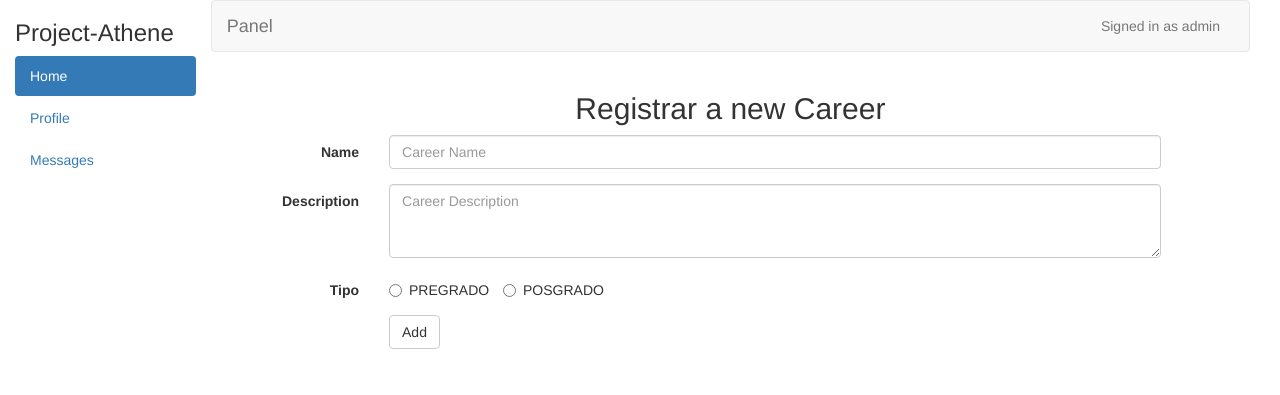
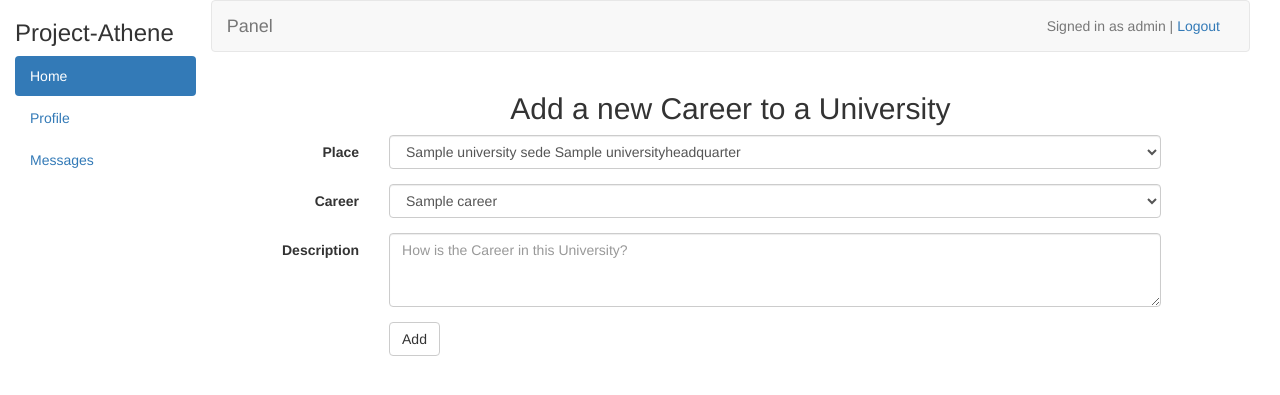
Before and after one commit to andressmateo/findu, a Flask app: page /test in a window 1280 px wide. Shown: the top 395 px of the page. Run offline with Flask 2, Linux system fonts and the light colour scheme; tables that the repository leaves empty hold one stand-in row (values such as "Sample post"); some libraries are stand-ins or nearby versions.

Commit message:
Panel para asignar carreras a universidades listo

```diff
--- /dev/null
+++ b/app/templates/form_careeratuniversity.html
@@ -0,0 +1,39 @@
+{% extends "panel_base.html" %}
+{% block body %}
+<h2 class="text-center" xmlns="http://www.w3.org/1999/html">Add a new Career to a University</h2>
+<form class="form-horizontal" role="form" action="{{ url_for('panel_add_careeratuniversity') }}"
+        method="post">
+    <div class="form-group">
+        <label for="selectName" class="col-sm-2 control-label">Place</label>
+        <div class="col-sm-9">
+            <select class="form-control" id="selectName" name="place_id">
+                {% for place in places %}
+                <option value="{{ place.id }}">{{ place.university_and_campus }}</option>
+                {% endfor %}
+            </select>
+        </div>
+    </div>
+    <div class="form-group">
+        <label for="selectName" class="col-sm-2 control-label">Career</label>
+        <div class="col-sm-9">
+            <select class="form-control" id="selectCarrer" name="career_id">
+                {% for career in careers %}
+                <option value="{{ career.id }}">{{ career.name }}</option>
+                {% endfor %}
+            </select>
+        </div>
+    </div>
+    <div class="form-group">
+        <label for="textareaDescription" class="col-sm-2 control-label">Description</label>
+        <div class="col-sm-9">
+            <textarea name="description" id="textareaDescription" class="form-control" rows="3"
+                      placeholder="How is the Career in this University?" required></textarea>
+        </div>
+    </div>
+    <div class="form-group">
+        <div class="col-sm-offset-2 col-sm-10">
+            <button type="submit" class="btn btn-default">Add</button>
+        </div>
+    </div>
+</form>
+{% endblock %}
--- a/app/templates/login.html
+++ b/app/templates/login.html
@@ -21,13 +21,13 @@
                 <form role="form" class="loginform" action="{{ url_for('login') }}" method="post">
                     <div class="form-group">
                         <div class="input-group">
-                            <input type="text" class="form-control" id="username" name="username"
+                            <input type="text" class="form-control text-center" id="username" name="username"
                                    placeholder="Username">
                         </div>
                     </div>
                     <div class="form-group">
                         <div class="input-group">
-                            <input type="password" class="form-control" id="password" name="password"
+                            <input type="password" class="form-control text-center" id="password" name="password"
                                    placeholder="Password">
                         </div>
                     </div>
--- a/app/templates/panel_base.html
+++ b/app/templates/panel_base.html
@@ -28,7 +28,8 @@
                                 Panel
                             </a>
                         </div>
-                        <p class="navbar-text navbar-right" id="signame">Signed in as <a href="#" class="navbar-link">admin</a></p>
+                        <p class="navbar-text navbar-right" id="signame">Signed in as <a href="#" class="navbar-link">admin</a>
+                        | <a href="{{ url_for('logout') }}">Logout</a></p>
                     </div>
                 </nav>
             </div>
--- a/app/views.py
+++ b/app/views.py
@@ -66,13 +66,58 @@ def career_json():
     return jsonify(career=result_json)
 
 
+def careeratuniversity_json():
+    result = models.CareerAtUniversity.query.all()
+    result_json = []
+    for careeru in result:
+        cu = {
+            "id": careeru.id,
+            "name": careeru.career.name,
+            "university": careeru.place.university.name,
+            "campus": careeru.place.campus_name,
+            "description": careeru.description,
+            "type": careeru.career.type,
+            "place_id": careeru.place.id,
+            "university_id": careeru.place.university.id,
+            "career_id": careeru.career.id
+        }
+        result_json.append(cu)
+    return jsonify(career=result_json)
+
+
 def select_university_data():
     result = models.University.query.all()
     data = []
     for university in result:
         dictionary = {
-            "id":university.id,
-            "name":university.name
+            "id": university.id,
+            "name": university.name
+        }
+        data.append(dictionary)
+    return data
+
+
+def select_carrer_data():
+    result = models.Career.query.all()
+    data = []
+    for career in result:
+        dictionary = {
+            "id": career.id,
+            "name": career.name
+        }
+        data.append(dictionary)
+    return data
+
+
+def select_place_data():
+    result = models.UniversityHeadquarter.query.all()
+    data = []
+    for place in result:
+        dictionary = {
+            "id": place.id,
+            "university_and_campus": place.university.name+" sede "+place.campus_name,
+            "name": place.campus_name,
+            "university_id": place.university_id
         }
         data.append(dictionary)
     return data
@@ -252,18 +297,42 @@ def panel_add_career():
     else:
         if request.method == 'POST':
             if request.form["name"] and request.form["description"] and request.form["type"]:
-            #    try:
+                try:
                     career = models.Career(request.form["name"], request.form["type"],
                                            request.form["description"])
                     db.session.add(career)
                     db.session.commit()
                     return render_template("form_result.html", success=True)
-             #   except:
-             #       return render_template("form_result.html", error=True)
+                except:
+                    return render_template("form_result.html", error=True)
             else:
                 return render_template("form_result.html", error=True)
         else:
             return render_template("form_career.html")
+
+
+@app.route("/panel/add/careeratuniversity", methods=['POST', 'GET'])
+def panel_add_careeratuniversity():
+    if check_log():
+        return check_log()
+    else:
+        if request.method == 'POST':
+            if request.form["place_id"] and request.form["career_id"] and request.form["description"]:
+                try:
+                    place = models.UniversityHeadquarter.query.filter_by(id=request.form["place_id"]).first()
+                    career = models.Career.query.filter_by(id=request.form["career_id"]).first()
+                    careeratuniversity = models.CareerAtUniversity(request.form["description"],
+                                                                   place, career)
+                    db.session.add(careeratuniversity)
+                    db.session.commit()
+                    return render_template("form_result.html", success=True)
+                except:
+                    return render_template("form_result.html", error=True)
+            else:
+                return render_template("form_result.html", error=True)
+        else:
+            return render_template("form_careeratuniversity.html", places=select_place_data(),
+                                   careers=select_carrer_data())
 
 
 @app.route("/list/university")
@@ -286,6 +355,12 @@ def list_career():
     return career_json()
 
 
+@app.route("/list/careeratuniversity")
+def list_careeratuniversity():
+    return careeratuniversity_json()
+
+
 @app.route("/test")
 def test():
-        return render_template("form_career.html")
+        return render_template("form_careeratuniversity.html",places=select_place_data(),
+                               careers=select_carrer_data())
```
